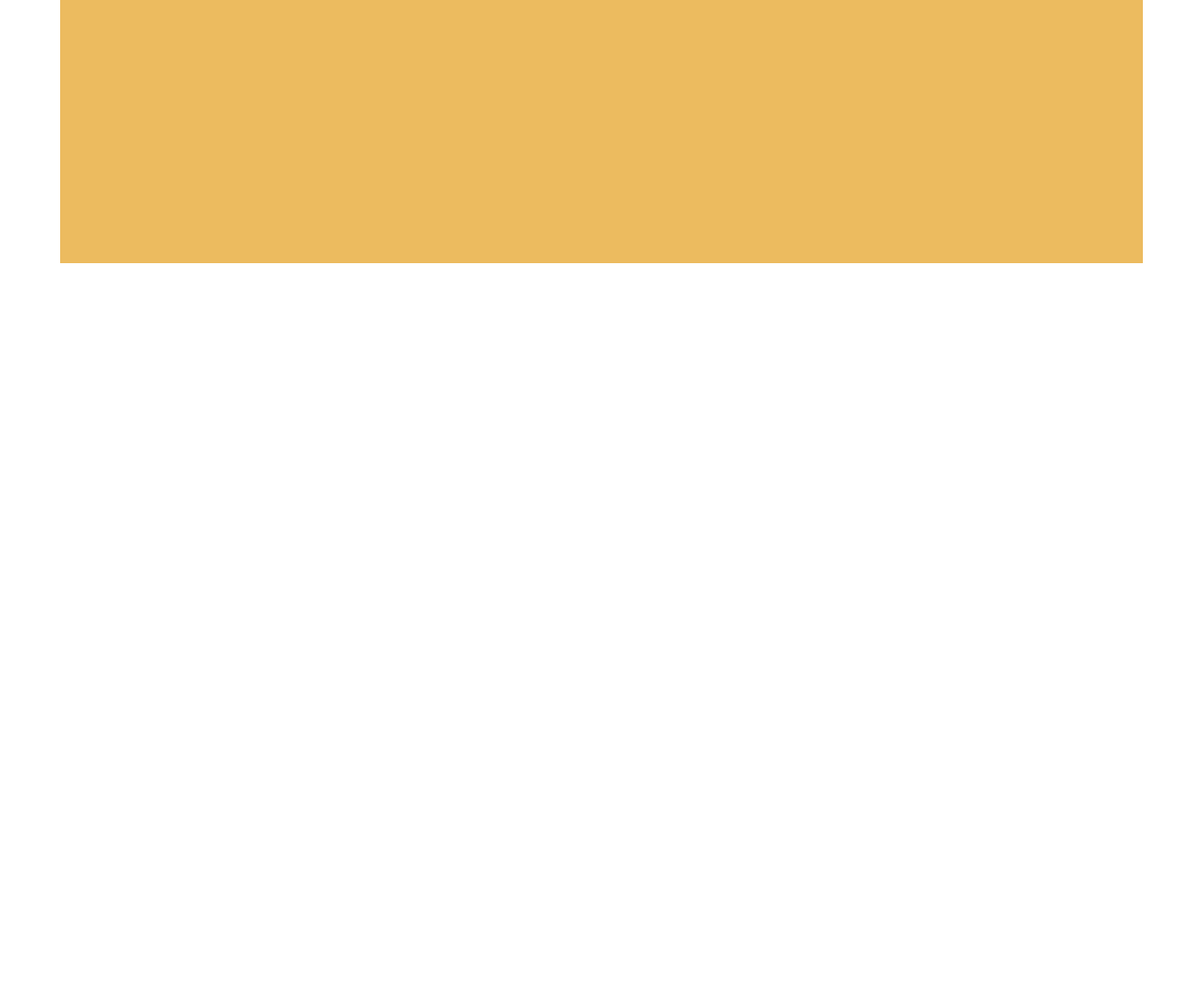
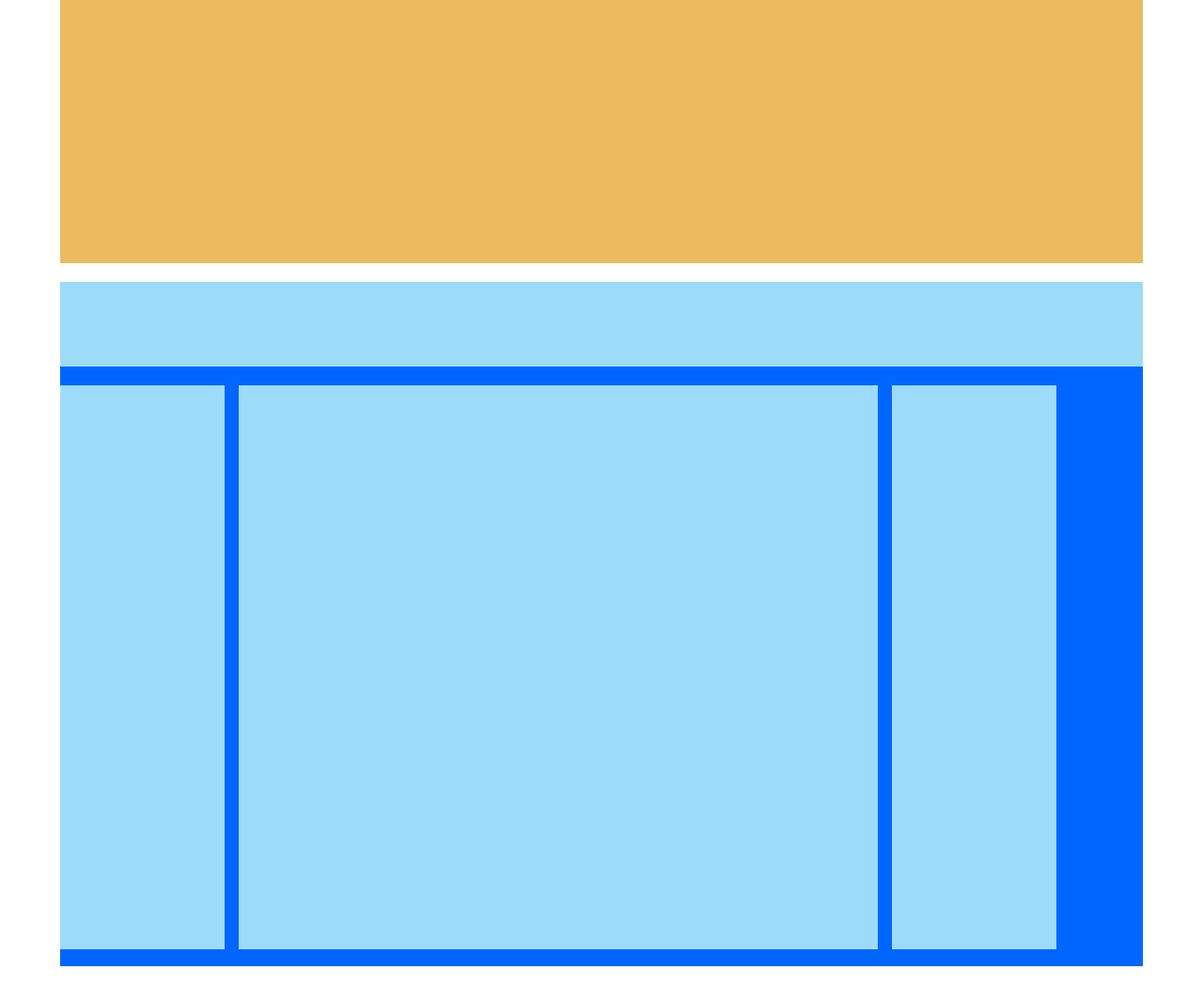
Before and after one commit to heatfreshdeveloper/htmlcss-struttura-wp, a plain HTML site: page index.html in a window 1280 px wide. Shown: the part 560-1608 px from the top of the page at 94% size. Before the commit the page ends 860 px from the top, so only its background shows below. Drawn offline with Linux system fonts and the light colour scheme.

Commit message:
Aggiunto sezione clearflix con div float left

```diff
--- a/css/style.css
+++ b/css/style.css
@@ -17,3 +17,48 @@
     width: 90%;
     margin: 20px auto;
 }
+
+.container-float {
+    background-color: rgb(0, 102, 255);
+    width: 90%;
+    margin: 20px auto;
+}
+
+.clearfix::after {
+    content: "";
+    clear: both;
+    display: table;
+  }
+
+.first-container {
+    background-color: rgb(156, 220, 250);
+    height: 90px;
+    width: 100%;
+    margin-bottom: 20px;
+}
+
+.second-container {
+    background-color: rgb(156, 220, 250);
+    height: 600px;
+    width: 175px;
+    float: left;
+    margin-bottom: 18px;
+    margin-right: 15px;
+}
+
+.third-container {
+    background-color: rgb(156, 220, 250);
+    height: 600px;
+    width: 680px;
+    float: left;
+    margin-bottom: 18px;
+    margin-right: 15px;
+}
+
+.fourth-container {
+    background-color: rgb(156, 220, 250);
+    height: 600px;
+    width: 175px;
+    float: left;
+    margin-bottom: 18px;
+}
--- a/index.html
+++ b/index.html
@@ -13,7 +13,12 @@
     </header>
     <main>
         <div class="container2"></div>
-
+        <div class="container-float clearfix">
+            <div class="first-container"></div>
+            <div class="second-container"></div>
+            <div class="third-container"></div>
+            <div class="fourth-container"></div>
+        </div>
     </main>
     <footer></footer>
 </body>
```
